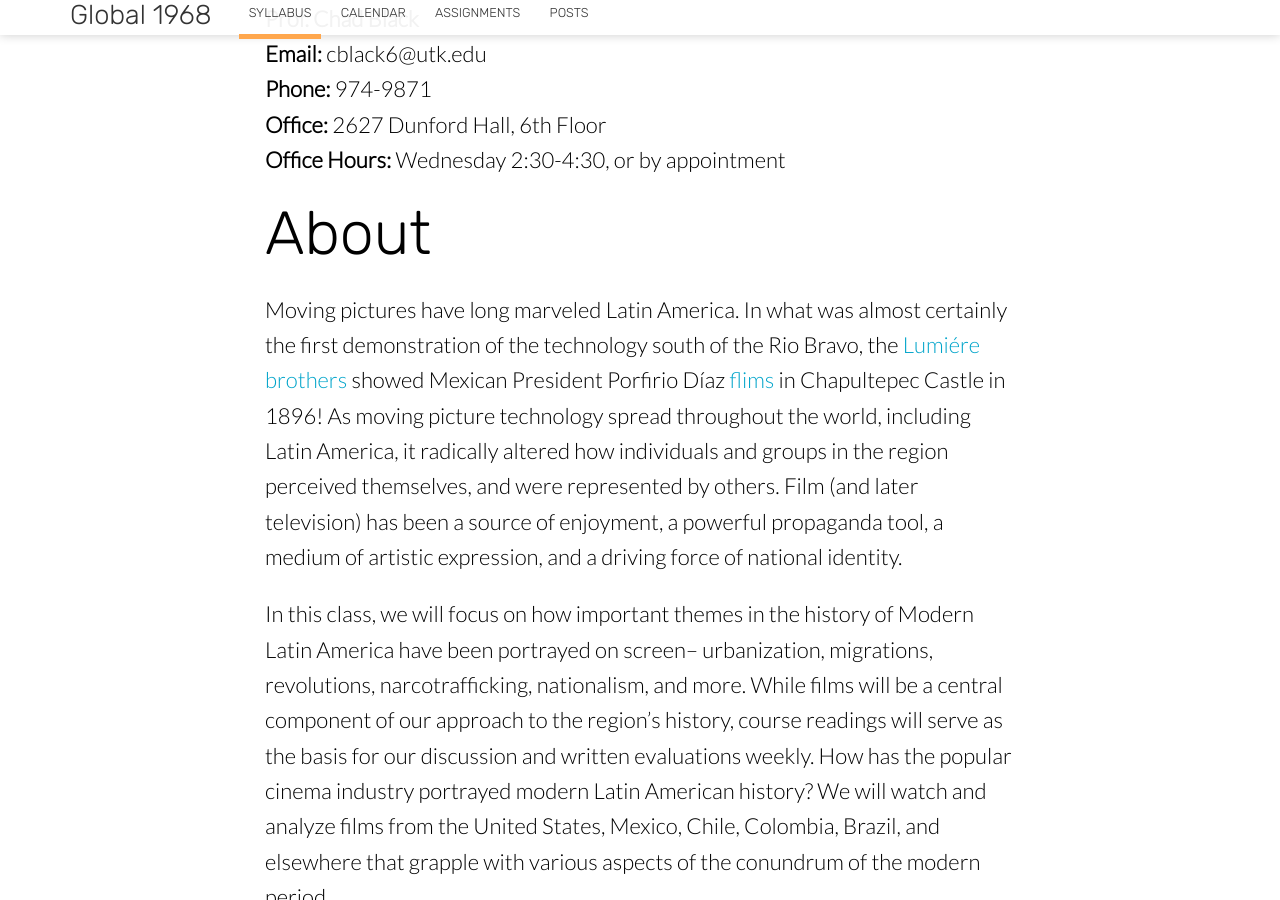
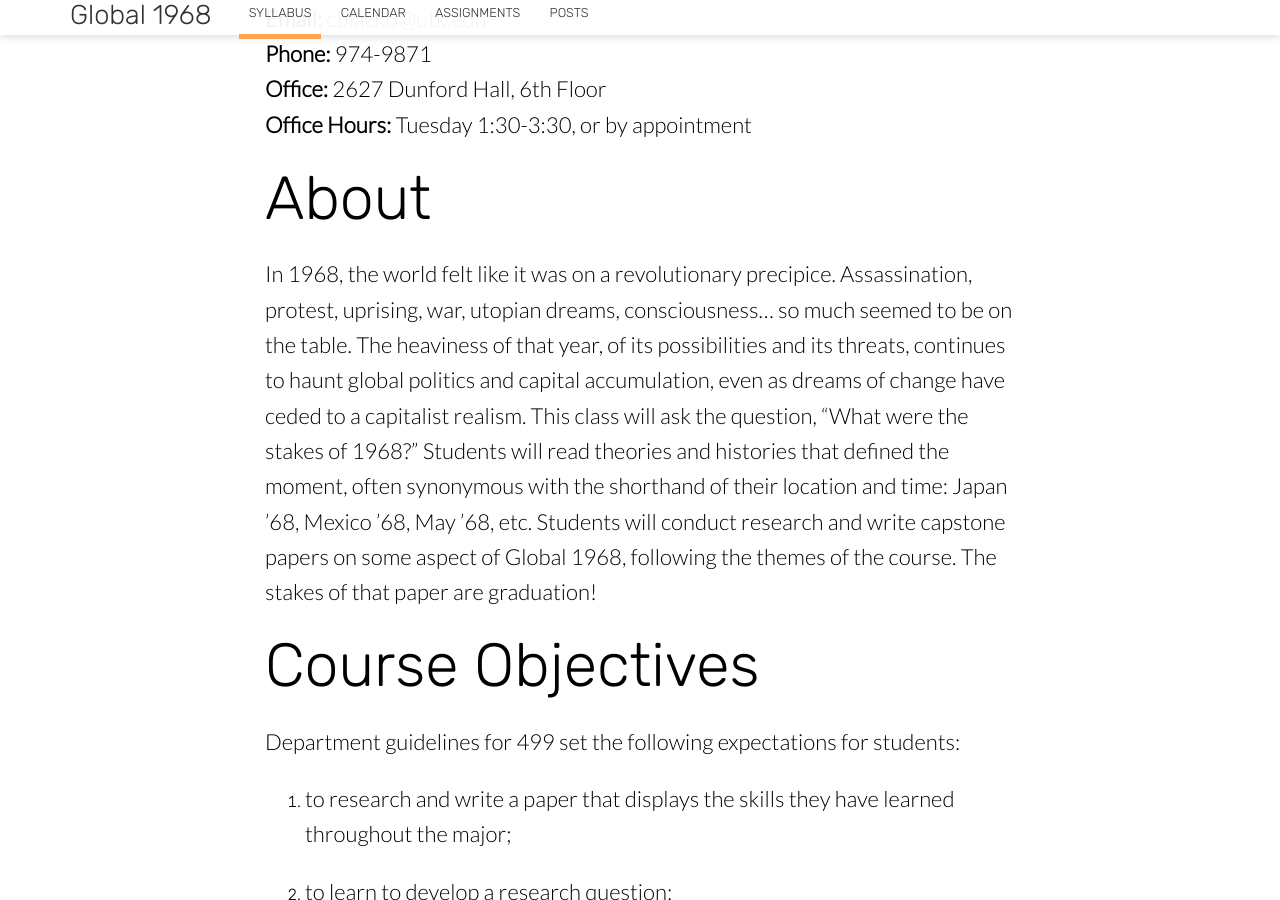
Before and after one commit to chadblack/Global1968, a Jekyll site: the page built from syllabus.md, in a window 1280 px wide and 900 px high, scrolled down 1055 px. Built offline with Jekyll 4.4.1, drawn with Linux system fonts in a browser that asks for light colours; nearby versions of some CDN libraries; some of the changed text lies outside the part shown.

Commit message:
syllabus update

```diff
--- a/syllabus.md
+++ b/syllabus.md
@@ -5,94 +5,51 @@
 ---
 
 
-Latin American History at the Movies
-Spring 2020
+Global 1968
+History 499, Fall 2022
 
 **Prof. Chad Black**
 **Email:** cblack6@utk.edu
 **Phone:** 974-9871
 **Office:** 2627 Dunford Hall, 6th Floor
-**Office Hours:** Wednesday 2:30-4:30, or by appointment
+**Office Hours:** Tuesday 1:30-3:30, or by appointment
 
+{:toc}
 
 # About
 
-Moving pictures have long marveled Latin America. In what was almost
-certainly the first demonstration of the technology south of the Rio
-Bravo, the [Lumiére
-brothers](http://www.earlycinema.com/pioneers/lumiere_bio.html) showed
-Mexican President Porfirio Díaz
-[flims](http://www.youtube.com/watch?v=4nj0vEO4Q6s) in Chapultepec Castle
-in 1896! As moving picture technology spread throughout the world,
-including Latin America, it radically altered how individuals and groups
-in the region perceived themselves, and were represented by others. Film
-(and later television) has been a source of enjoyment, a powerful
-propaganda tool, a medium of artistic expression, and a driving force of
-national identity.
-
-In this class, we will focus on how important themes in
-the history of Modern Latin America have been portrayed on screen--
-urbanization, migrations, revolutions, narcotrafficking, nationalism, and
-more. While films will be a central component of our approach to the
-region's history, course readings will serve as the basis for our
-discussion and written evaluations weekly. How has the popular cinema
-industry portrayed modern Latin American history? We will watch and
-analyze films from the United States, Mexico, Chile, Colombia, Brazil, and
-elsewhere that grapple with various aspects of the conundrum of the modern
-period.
-
-Most films will be in Spanish with English subtitles. The majority of the
-films are rated R for strong language, violence, and/or sexual content.
-These topics (sex and violence) are not the main topic of the films, but
-are used to convey the struggles and reality of
-contemporary struggles in the twentieth century in. In class we will discuss at
-length the themes that go beyond the uninformed viewer’s interpretation of
-the film. If, however, you feel uncomfortable with these topics please
-come speak to me.
-
-# Readings
-
-This semester, I am not requiring you to purchase any books. All readings will
-be provided to the student electronically.
-
-# Films for Viewing
-
-We will watch eight feature-length films this semester, as well as other
-selections or shorts:
-
-1. *Que viva México* (1931/1979) -- Soviet Union/México.
-2. *Soy Cuba* (1964) -- Soviet Union/Cuba.
-3. *Cidade de Deus* (2002) -- Brazil.
-4. *Bus 174* (2002) -- Brazil.
-5. *The Violin* (2007) -- México.
-6. *Roma* (2018) -- México.
-7. *Birds of Passage* (2018) -- Colombia.
-8. *Ixcanul* (2015) -- Guatemala.
-
-# Course Requirements
-
-Students are required to engage in this class. Learning is an interactive
-process, and requires active participation by all members of the class.
-Students need to read, write, and attend lecture in order to be successful in
-this class. The history of Latin America is being written as we
-speak in the quotidian actions of indigenous people, politicians, artists, and more.
-Likewise, history reverberates in the events of today, as well as their
-meanings. As part of this course, students are required to read news from Latin
-America. In addition to these weekly activities, there are a series of formal assignments.
-
-
-These assignments are designed to contribute to the overall objectives of the
-semester, including both content-specific and skill-based goals.
+In 1968, the world felt like it was on a revolutionary precipice.
+Assassination, protest, uprising, war, utopian dreams, consciousness… so much
+seemed to be on the table. The heaviness of that year, of its possibilities and
+its threats, continues to haunt global politics and capital accumulation, even as
+dreams of change have ceded to a capitalist realism. This class will ask the
+question, “What were the stakes of 1968?” Students will read theories and
+histories that defined the moment, often synonymous with the shorthand of their
+location and time: Japan ’68, Mexico ’68, May ’68, etc. Students will conduct
+research and write capstone papers on some aspect of Global 1968, following the
+themes of the course. The stakes of that paper are graduation!
 
 # Course Objectives
 
-1. To read Latin American history, and use the information as a basis for
-   media critique.
-2. To learn to identify how film mediates, represents the history it
-   attempts to visually reconstruct.
-3. To learn to synthesize a variety of sources, evaluate them, and
-   articulate in written and oral form an argument.
+Department guidelines for 499 set the following expectations for students:
 
+1. to research and write a paper that displays the skills they have learned throughout the major;
+
+2. to learn to develop a research question;
+
+3. to learn to build an argument using primary sources and relevant secondary literature;
+
+4. to do history on another level, not merely as consumers but as writers of history;
+
+5. to progress to a stage where they can conduct research and teach themselves things they don’t know;
+
+6. to learn to take a large volume of information and explain it in an intelligible format.
+
+These skills will culminate in the student writing a 4,500-6,000 word research paper in which they advance their own historical argument. We will work on these goals on paper and in discussion.
+
+Reading, writing, and oral assignments for this course are designed to meet
+these goals. In meeting them, you will also be able to place global unrest
+and backlash from 1968 in its historical contexts and ambiguities.
 
 # Policies
 
```
Also changed, not shown: other parts of syllabus.md (+11 -2 lines).
